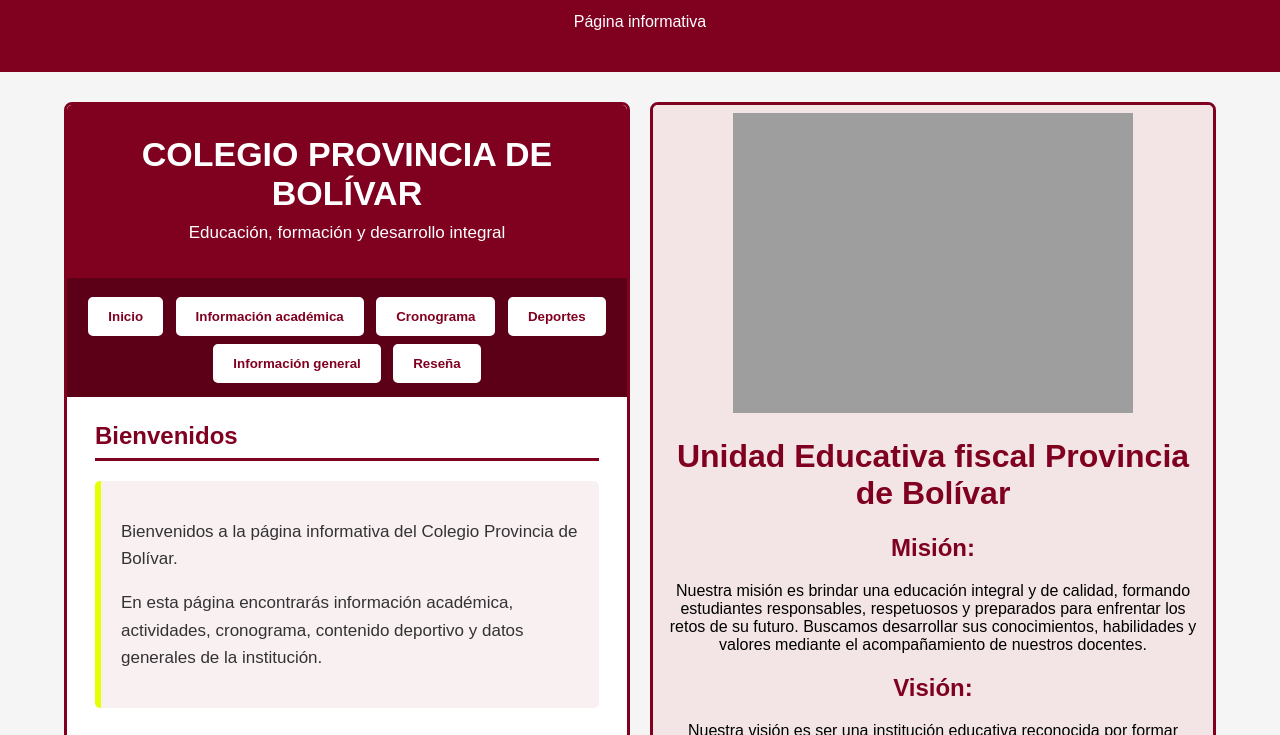
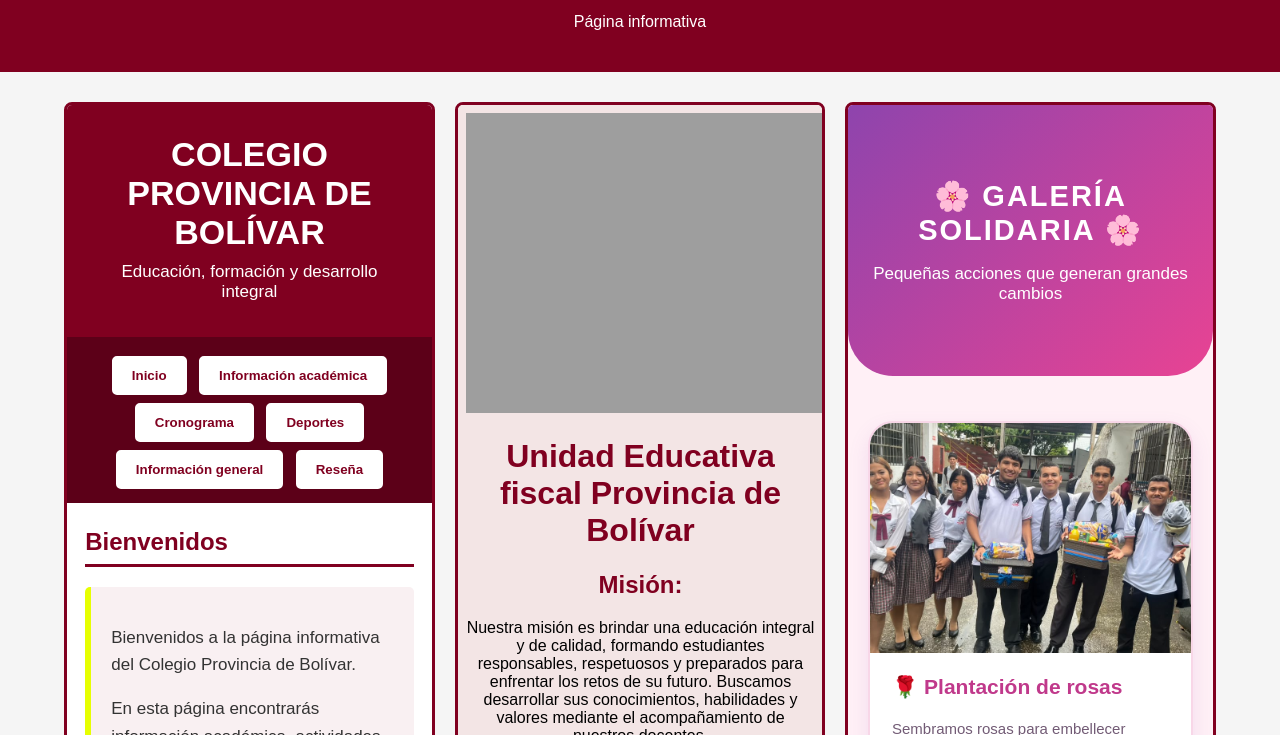
Before and after one commit to probolcopa123-star/tucta123, a plain HTML site: page index.html in a window 1280 px wide. Shown: the part 65-800 px from the top of the page. Drawn offline with Linux system fonts and the light colour scheme.

Commit message:
Update index.html

```diff
--- a/index.html
+++ b/index.html
@@ -59,6 +59,10 @@
             src="pagina web del cole.html"
             title="Segundo iframe">
         </iframe>
+ <iframe
+            src="jorge.html"
+            title="galeria">
+        </iframe>
 
     </main>
 
```
